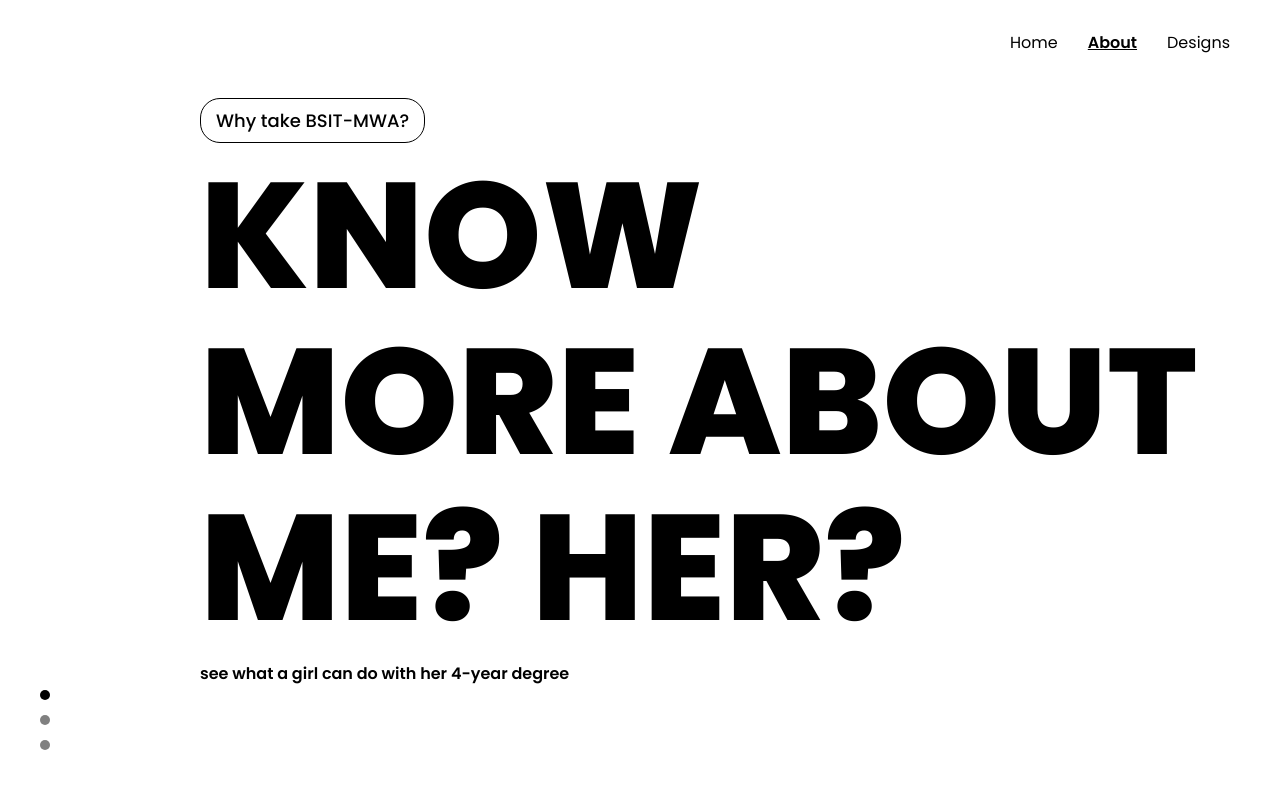
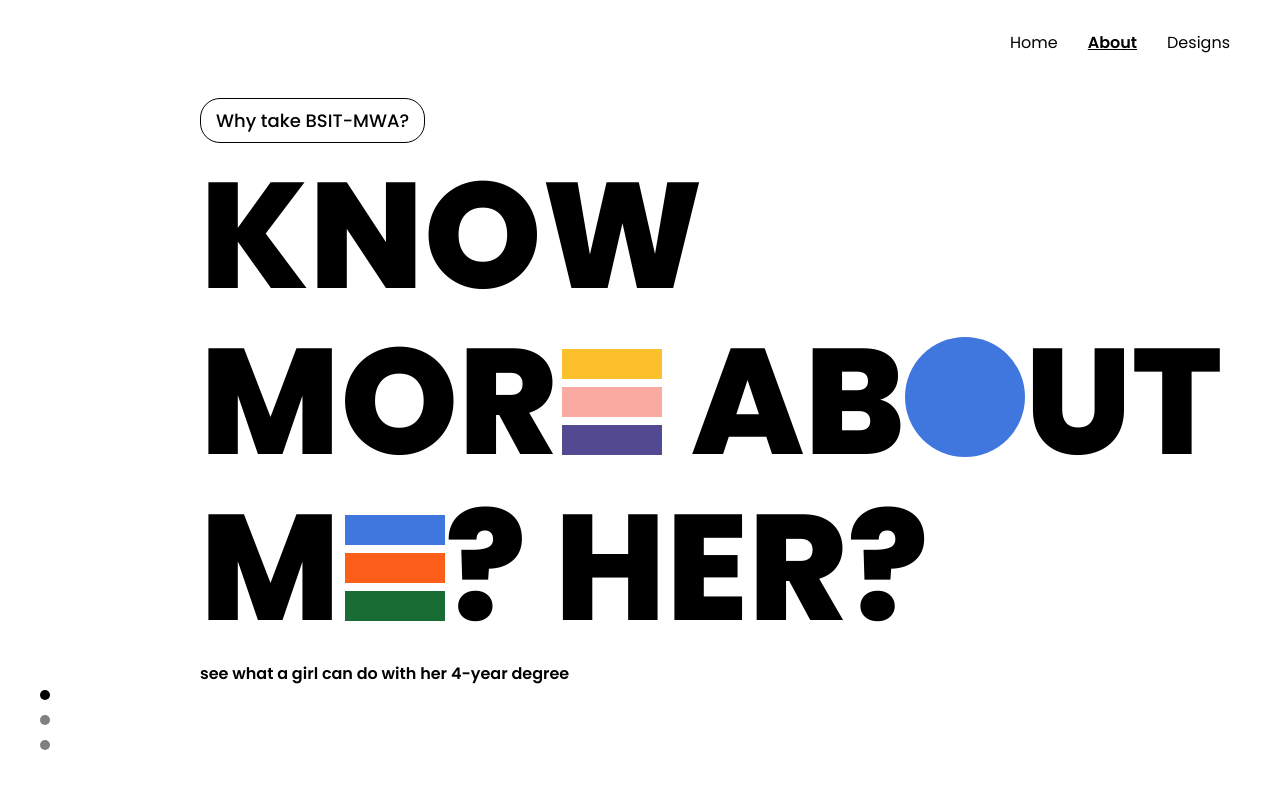
Before and after one commit to marianadine/madebyfei, a React (Create React App) app: page /about in a window 1280 px wide. Shown: the top 788 px of the page. Built offline with nearby package versions, Linux system fonts and the light colour scheme.

Commit message:
custom letters added on section 1

```diff
--- a/src/components/About.jsx
+++ b/src/components/About.jsx
@@ -26,6 +26,47 @@ const About = () => {
     return () => observer.disconnect();
   }, []);
 
+  const StyledE1 = () => (
+    <span style={{
+      display: 'inline-flex',
+      flexDirection: 'column',
+      verticalAlign: 'middle',
+      marginLeft: '5px',
+      transform: 'translateY(-10px)',
+    }}>
+      <span style={{ height: '30px', width: '100px', backgroundColor: '#FDC02D', marginBottom: '8px' }} />
+      <span style={{ height: '30px', width: '100px', backgroundColor: '#FAAAA1', marginBottom: '8px' }} />
+      <span style={{ height: '30px', width: '100px', backgroundColor: '#514992' }} />
+    </span>
+  );
+
+  const StyledE2 = () => (
+    <span style={{
+      display: 'inline-flex',
+      flexDirection: 'column',
+      verticalAlign: 'middle',
+      marginLeft: '5px',
+      transform: 'translateY(-10px)',
+    }}>
+      <span style={{ height: '30px', width: '100px', backgroundColor: '#4077DE', marginBottom: '8px' }} />
+      <span style={{ height: '30px', width: '100px', backgroundColor: '#FD5E1A', marginBottom: '8px' }} />
+      <span style={{ height: '30px', width: '100px', backgroundColor: '#1A6C35' }} />
+    </span>
+  );
+
+
+  const StyledO = () => (
+    <span style={{
+      display: 'inline-block',
+      width: '120px',
+      height: '120px',
+      borderRadius: '50%',
+      backgroundColor: '#4077DE',
+      verticalAlign: 'middle',
+      transform: 'translateY(-15px)',
+    }} />
+  );
+
   return (
     <div className="scroll-container">
       <ScrollIndicator sections={3} activeSection={activeSection} />
@@ -35,12 +76,16 @@ const About = () => {
           <button style={{ marginBottom: '40px' }} className='button-style'>Why take BSIT-MWA?</button>
 
           <p className='section1-heading'>KNOW</p>
-          <p className='section1-heading'>MORE ABOUT</p>
-          <p className='section1-heading'>ME? HER?</p>
+          <p className='section1-heading'>
+            MOR<StyledE1 /> AB<StyledO />UT
+          </p>
+          <p className='section1-heading'>
+            M<StyledE2 />? HER?
+          </p>
           <p style={{ marginTop: '40px' }} className='section1-p'>see what a girl can do with her 4-year degree</p>
         </div>
+      </section>
 
-      </section>
 
       <section className='container' ref={sectionRefs[1]} data-index={1}>
         <p className='section1-p'>she really said ‘I’m gonna make my portfolio.’</p>
```
